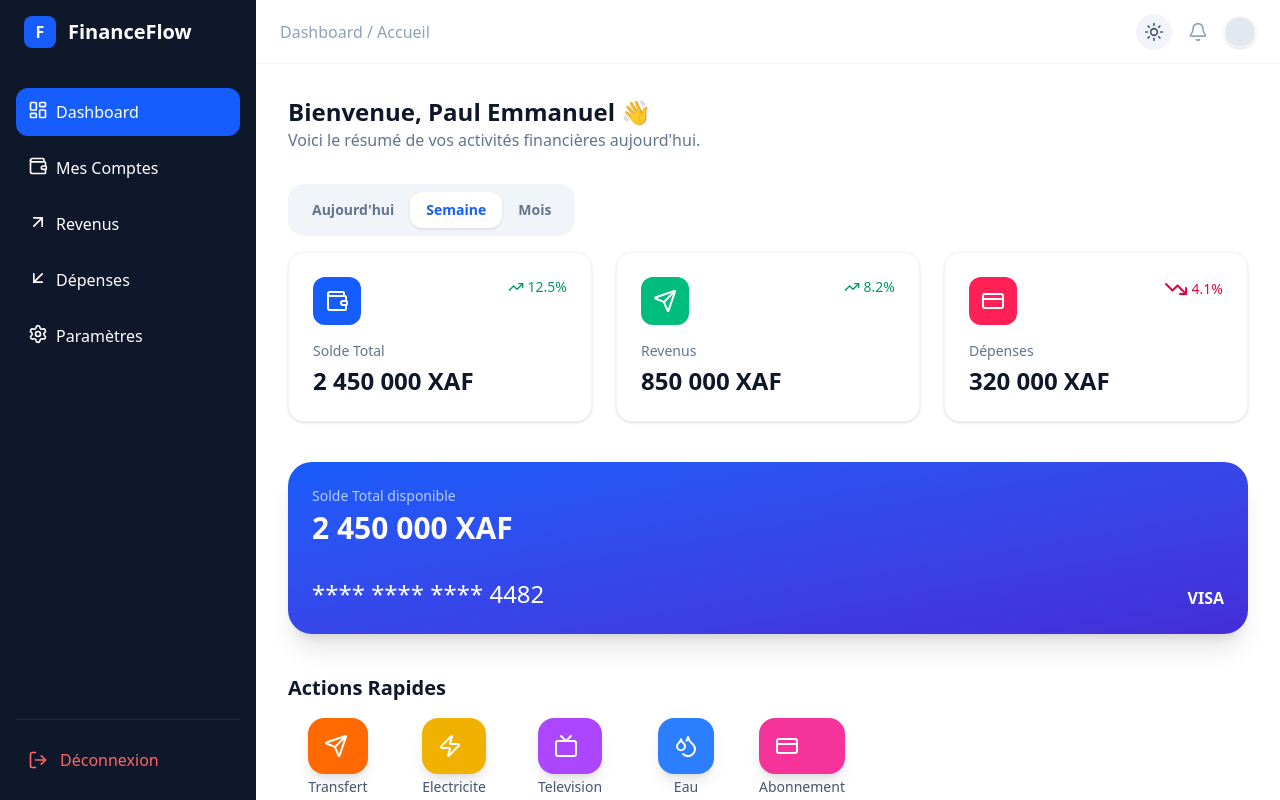
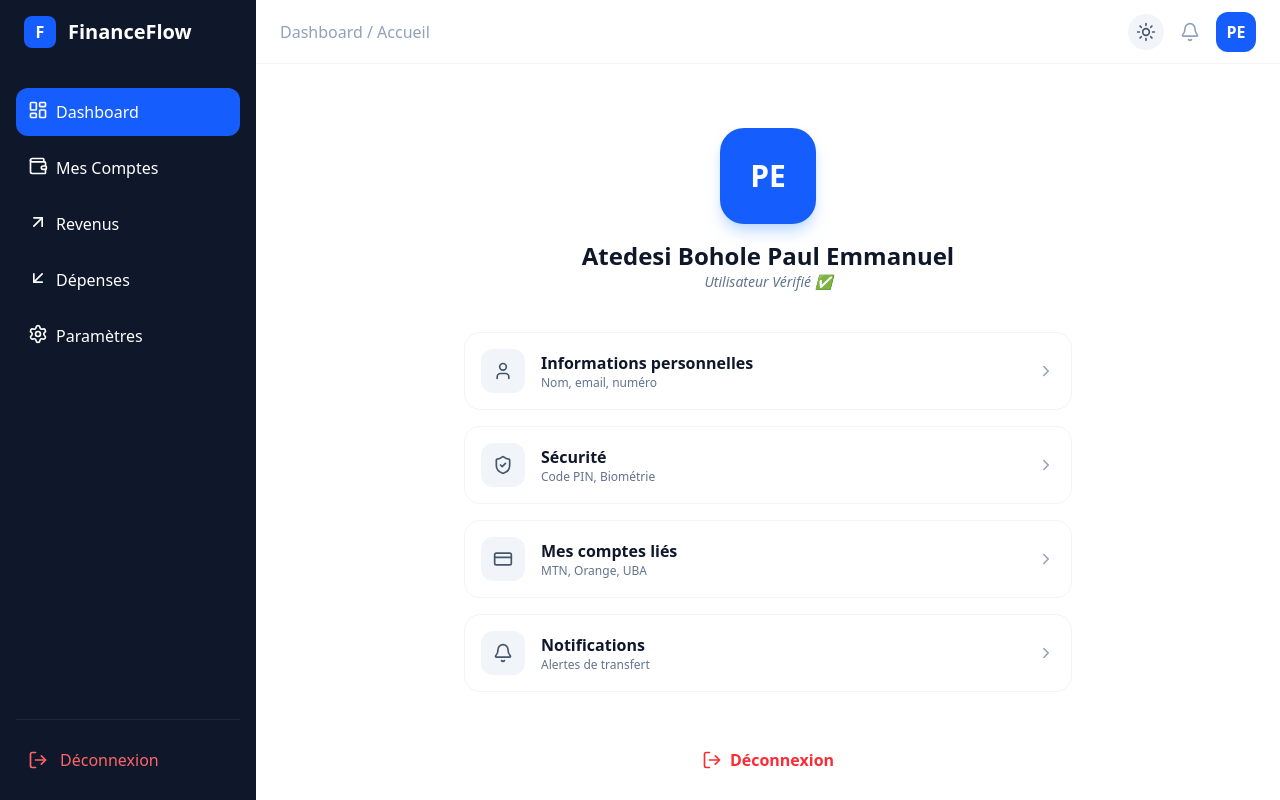
Before and after one commit to atedesi22/FinanceFlow-Dashboard, a React (Vite) app: page /profile in a window 1280 px wide. Before the commit this address led to /. Shown: the top 800 px of the page. Built offline with nearby package versions, Linux system fonts and the light colour scheme.

Commit message:
profile section

```diff
--- a/src/App.jsx
+++ b/src/App.jsx
@@ -6,6 +6,7 @@ import { BrowserRouter as Router, Routes, Route, Navigate } from 'react-router-d
 import Transactions from './pages/Tansactions';
 import DashboardLayout from './layouts/DashboardLayout';
 import Transfert from './pages/Transfer';
+import Profile from './pages/Profile';
 
 function App() {
 
@@ -17,6 +18,8 @@ function App() {
             <Route path="/" element={<Dashboard/>} />
             <Route path='transactions' element={<Transactions/>}/>
             <Route path="transfert" element={<Transfert />} />
+            <Route path="transfert/:contactName" element={<Transfert />} />
+            <Route path="profile" element={<Profile />} />
           </Route>
 
           {/* Redirection si la page n'existe pas */}
--- a/src/components/Topbar.jsx
+++ b/src/components/Topbar.jsx
@@ -1,5 +1,6 @@
 import { Bell, Menu, Moon, Sun } from "lucide-react";
 import { useDarkMode } from "../hooks/useDarkMode";
+import { Link } from "react-router-dom";
 
 const Topbar = ({onMenuClick}) =>{
 
@@ -26,7 +27,9 @@ const Topbar = ({onMenuClick}) =>{
                         {theme === 'dark' ? <Moon size={20}/> : <Sun size={20}/>}
                     </button>
                     <Bell size={20} className="text-slate-400" />
-                <div className="w-8 h-8 bg-slate-200 rounded-full border border-white shadow-sm"></div>
+                <Link to="/profile" className="w-10 h-10 bg-blue-600 rounded-xl flex items-center justify-center text-white font-bold hover:scale-105 transition-transform">
+                    PE
+                </Link>
             </div>
         </div>
         </>
--- /dev/null
+++ b/src/pages/Profile.jsx
@@ -0,0 +1,58 @@
+import { Bell, ChevronRight, CreditCard, LogOut, ShieldCheck, User } from "lucide-react"
+
+
+
+
+const Profile  = () => {
+    const menuItems = [
+        {icon: <User size={20}/>, label: 'Informations personnelles', sub: 'Nom, email, numéro'},
+        {icon: <ShieldCheck size={20}/>, label: 'Sécurité', sub: 'Code PIN, Biométrie'},
+        {icon: <CreditCard size={20}/>, label: 'Mes comptes liés', sub: 'MTN, Orange, UBA'},
+        {icon: <Bell size={20}/>, label: 'Notifications', sub: 'Alertes de transfert'}
+    ];
+
+    return(
+        <>
+            <div className="p-4 lg:p-8 max-w-2xl mx-auto">
+                {/* Header du profil  */}
+                <div className="text-center mb-10">
+                    <div className=" w-24 h-24 bg-blue-600 rounded-3xl mx-auto mb-4 flex items-center justify-center text-3xl font-bold text-white shadow-lg shadow-blue-200 dark:shadow-none">
+                        PE
+                    </div>
+
+                    <h2 className="text-2xl font-bold text-slate-900 dark:text-white">Atedesi Bohole Paul Emmanuel</h2>
+                    <p className="text-slate-500 text-sm italic">Utilisateur Vérifié ✅</p>
+                </div>
+
+
+
+            {/* Menu Options */}
+                <div className="space-y-4">
+                    {menuItems.map((item, index) => (
+                        <button
+                            key={index}
+                            className="w-full flex items-center justify-between p-4 bg-white dark:bg-slate-800 rounded-2xl border border-slate-100 dark:border-slate-700 hover:bg-slate-50 dark:hover:bg-slate-700/50 transition-all group"
+                            >
+                            <div className="flex items-center gap-4">
+                                <div className="p-3 bg-slate-100 dark:bg-slate-900 rounded-xl text-slate-600 dark:text-slate-400 group-hover:bg-blue-50 dark:group-hover:bg-blue-900/30 group-hover:text-blue-600 transition-colors">
+                                    {item.icon}
+                                </div>
+                                <div className="text-left">
+                                    <p className="font-bold text-slate-900 dark:text-white">{item.label}</p>
+                                    <p className="text-xs text-slate-500">{item.sub}</p>
+                                </div>
+                            </div>
+                            <ChevronRight size={18} className="text-slate-400"/>
+                        </button>
+                    ))}
+                </div>
+
+                <button className="w-full mt-10 flex items-center justify-center gap-2 p-4 text-red-500 font-bold hover:bg-red-50 dark:hover:bg-red-900/20 rounded-2xl transition-all">
+                    <LogOut size={20}/>Déconnexion
+                </button>
+            </div>
+        </>
+    )
+}
+
+export default Profile;
```
